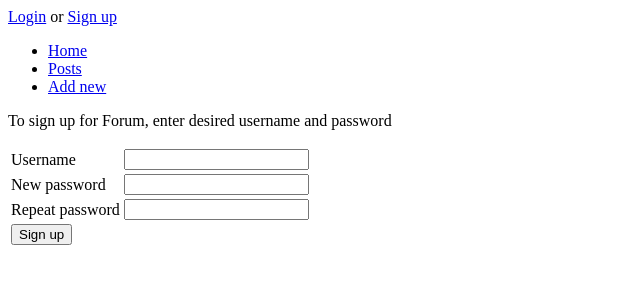
After one commit to riiraty/tietokantasovellus, a Flask app: page /auth/signup/ in a window 1280 px wide. The commit adds this page. Shown: the top 300 px of the page, without its empty margins (0-640 px from the left). Run offline with Flask 2, Linux system fonts and the light colour scheme.

Commit message:
add feature to create new user

```diff
--- a/application/auth/forms.py
+++ b/application/auth/forms.py
@@ -11,3 +11,16 @@ class LoginForm(FlaskForm):
 
   class Meta:
     csrf = False
+
+class SignUpForm(FlaskForm):
+  username = StringField("Username", [
+    validators.Length(min=3, max=32)
+  ])
+  password = PasswordField("New password", [
+    validators.Length(min=6, max=32),
+    validators.EqualTo('confirm', message='Passwords must match')
+  ])
+  confirm = PasswordField("Repeat password")
+
+  class Meta:
+    csrf = False
--- a/application/auth/views.py
+++ b/application/auth/views.py
@@ -3,8 +3,9 @@ from flask_login import login_user, logout_user
 
 from application import app, db
 from application.auth.models import User
-from application.auth.forms import LoginForm
+from application.auth.forms import LoginForm, SignUpForm
 
+# sisäänkirjautuminen
 @app.route("/auth/login/", methods = ["GET", "POST"])
 def auth_login():
   if request.method == "GET":
@@ -30,9 +31,45 @@ def auth_login():
 
   print("User '" + user.username + "' identified")
   login_user(user)
-  return redirect(url_for("index"))
+  return redirect(url_for("posts_index"))
 
+# uloskirjautuminen
 @app.route("/auth/logout/")
 def auth_logout():
   logout_user()
   return redirect(url_for("index"))
+
+# uusi käyttäjä
+@app.route("/auth/signup/", methods = ["GET", "POST"])
+def auth_signup():
+  if request.method == "GET":
+    return render_template("auth/signupform.html",
+      form = SignUpForm()
+    )
+
+  form = SignUpForm(request.form)
+
+  if not form.validate():
+    return render_template("auth/signupform.html",
+      form = form
+    )
+
+  wantedUsername = form.username.data
+
+  existingUser = User.query.filter_by(username=wantedUsername).first()
+
+  # jos käyttäjänimi ei ole jo käytössä
+  if not existingUser:
+    newUser = User(form.username.data, form.password.data)
+
+    db.session().add(newUser)
+    db.session.commit()
+
+    # uusi käyttäjä tallennettiin tietokantaan ja kirjataan sisään
+    login_user(newUser)
+    return redirect(url_for("posts_index"))
+  else:
+    return render_template("auth/signupform.html",
+      form = form,
+      error = "Wanted username already taken, choose another"
+    )
--- /dev/null
+++ b/application/templates/auth/signupform.html
@@ -0,0 +1,52 @@
+{% extends "layout.html" %}
+
+{% block body %}
+<p>To sign up for Forum, enter desired username and password</p>
+{{ error }}
+<form method="POST" action="{{ url_for('auth_signup') }}">
+  <table>
+    <tr>
+      <td>
+	      {{ form.username.label }}
+      </td>
+      <td>
+	      {{ form.username }}
+      </td>
+      <td>
+        <ul>
+          {% for error in form.username.errors %}
+          <li>{{ error }}</li>
+          {% endfor %}
+        </ul>
+      </td>
+    </tr>
+    <tr>
+      <td>
+      	{{ form.password.label }}
+      </td>
+      <td>
+      	{{ form.password }}
+      </td>
+      <td>
+        <ul>
+          {% for error in form.password.errors %}
+          <li>{{ error }}</li>
+          {% endfor %}
+        </ul>
+      </td>
+    </tr>
+    <tr>
+      <td>
+        {{ form.confirm.label }}
+      </td>
+      <td>
+        {{ form.confirm }}
+      </td>
+    </tr>
+    <tr>
+      <td colspan="2">
+      	<input type="submit" value="Sign up"/>
+      </td>
+    </tr>
+</form>
+{% endblock %}
--- a/application/templates/layout.html
+++ b/application/templates/layout.html
@@ -12,6 +12,8 @@
     </p>
     {% else %}
     <a href="{{ url_for('auth_login') }}">Login</a>
+    or
+    <a href="{{ url_for('auth_signup') }}">Sign up</a>
     {% endif %}
     <ul>
       <li><a href="{{ url_for('index') }}">Home</a></li>
```
